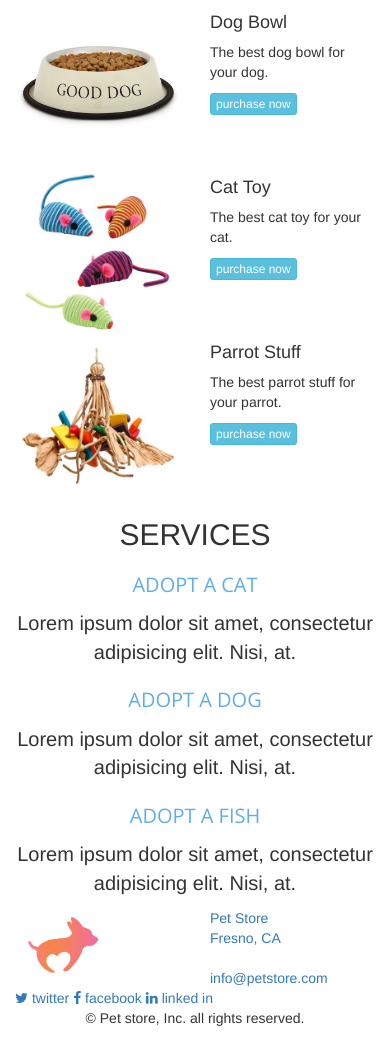
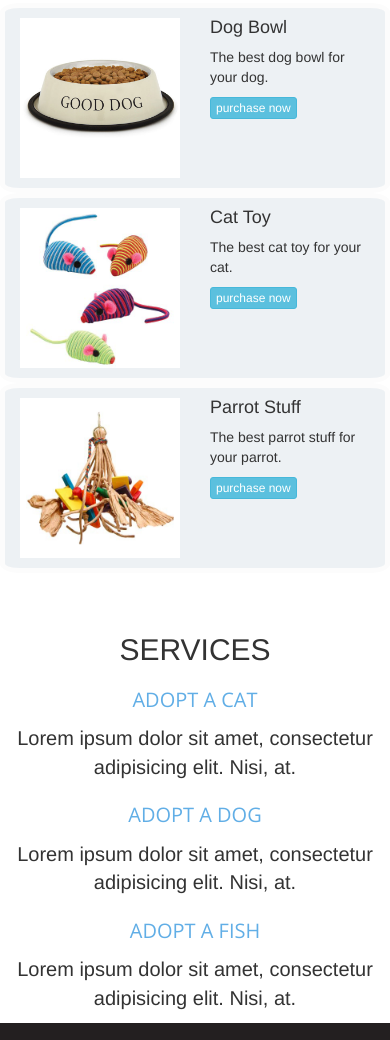
Before and after one commit to geckoswagger/pet-store, a plain HTML site: page index.html in a window 390 px wide. Shown: the part 750-1790 px from the top of the page. Drawn offline with nearby package versions, Linux system fonts and the light colour scheme.

Commit message:
media queries

```diff
--- a/css/styles.css
+++ b/css/styles.css
@@ -43,3 +43,70 @@ a:hover {
 	color: #fff;
 }
 /*jumbotron*/
+/*content*/
+.featured{
+	margin-bottom: 60px;
+}
+
+.product{
+	background-color: #edf1f4;
+	border-radius: 5%;
+	border: 5px solid rgb(252, 252, 252);
+}
+
+.img-box{
+	margin: 10px 0px;
+}
+
+.product a {
+	margin-bottom: 10px;
+}
+/*end of content*/
+
+/*footer*/
+footer {
+	background-color: #231f20;
+	padding-top: 20px;
+}
+
+footer a {
+	color: #bfc0c1;
+}
+
+.contact-info{
+	padding-top: 15px;
+	padding-left: 40px;
+	border-right: 1px solid #333;
+	border-left: 1px solid #333;
+}
+
+.social{
+	padding: 0px;
+
+}
+
+footer .fine-print{
+	margin-top: 10px;
+	margin-bottom: 15px;
+	color: #505050;
+}
+/*end of footer*/
+
+/*media queries*/
+@media (max-width: 767px){
+	.center{
+		float: none;
+		margin: 0 auto;
+	}
+	.bottom{
+		top:0;
+	}
+	.social {
+		text-align: center;
+		font-size: 45px;
+	}
+	.social i {
+		margin: 20px 10px 0px;
+	}
+}
+/*media queries end*/
--- a/index.html
+++ b/index.html
@@ -10,7 +10,7 @@
 <body>
 	<section class="container">
 		<header class="row">
-			<div class="col-xs-8 col-sm-4 col-md-6">
+			<div class="col-xs-8 col-sm-4 col-md-6 center">
 				<img class="logo pull-left" src="images/petstore_logo.png" alt="Pet Store logo">
 				<h1 class="pull-left text-center">Pet Store</h1>
 			</div>
@@ -39,7 +39,7 @@
 			<div class="row">
 				<div class="col-sm-4 product">
 					<div class="row">
-						<div class="col-xs-6 col-sm-12">
+						<div class="col-xs-6 col-sm-12 img-box">
 							<img src="images/product1.jpg" alt="" class="img-responsive">
 						</div>
 						<div class="col-xs-6 col-sm-12">
@@ -51,7 +51,7 @@
 				</div><!-- end of first product -->
 				<div class="col-sm-4 product">
 					<div class="row">
-						<div class="col-xs-6 col-sm-12">
+						<div class="col-xs-6 col-sm-12 img-box">
 							<img src="images/product2.jpg" alt="" class="img-responsive">
 						</div>
 						<div class="col-xs-6 col-sm-12">
@@ -63,7 +63,7 @@
 				</div><!-- end of second product -->
 				<div class="col-sm-4 product">
 					<div class="row">
-						<div class="col-xs-6 col-sm-12">
+						<div class="col-xs-6 col-sm-12 img-box">
 							<img src="images/product3.jpg" alt="" class="img-responsive">
 						</div>
 						<div class="col-xs-6 col-sm-12">
@@ -111,18 +111,20 @@
 					</address>
 					<a href="#">info@petstore.com</a>
 				</div><!-- address section -->
-				<div class="col-xs-12 col-sm-4">
+				<div class="col-xs-12 col-sm-4 social">
 					<a href="">
 						<i class="fa fa-twitter"></i>
-						<span>twitter</span>
+						<span class="hidden-xs">twitter</span>
 					</a>
+					<br class="hidden-xs">
 					<a href="">
 						<i class="fa fa-facebook"></i>
-					<span>facebook</span>
+					<span class="hidden-xs">facebook</span>
 					</a>
+					<br class="hidden-xs">
 					<a href="">
 						<i class="fa fa-linkedin"></i>
-					<span>linked in</span>
+					<span class="hidden-xs">linked in</span>
 					</a>
 
 				</div><!-- social section -->
```
